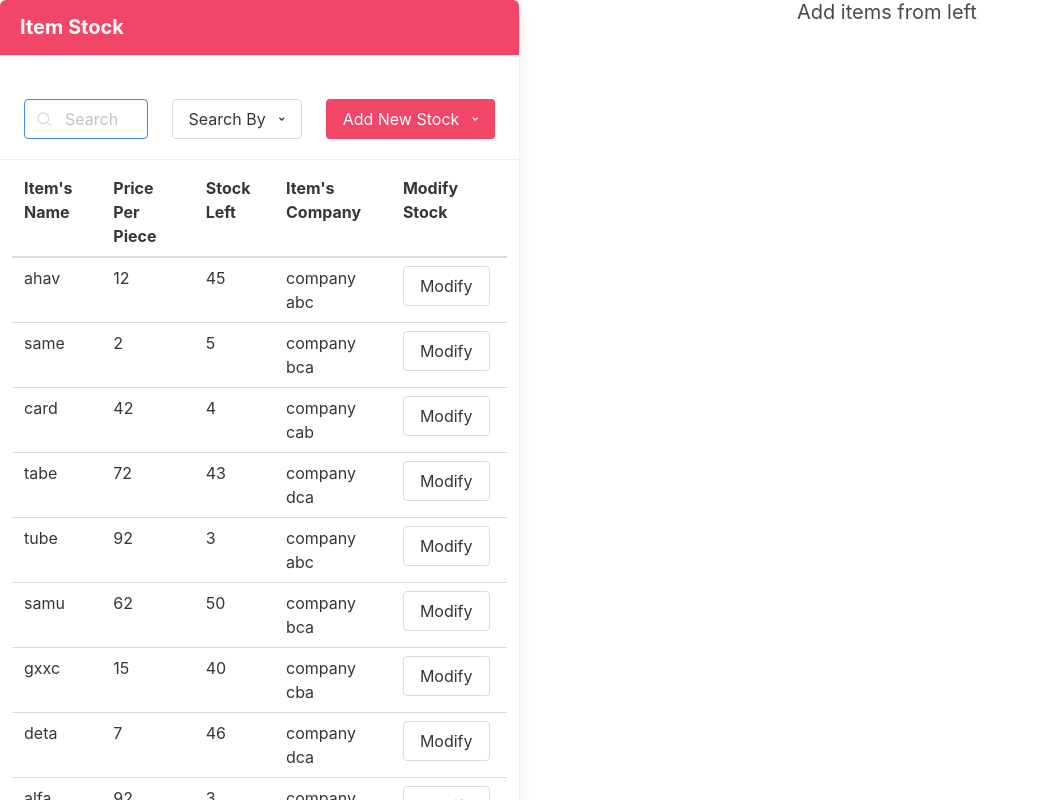
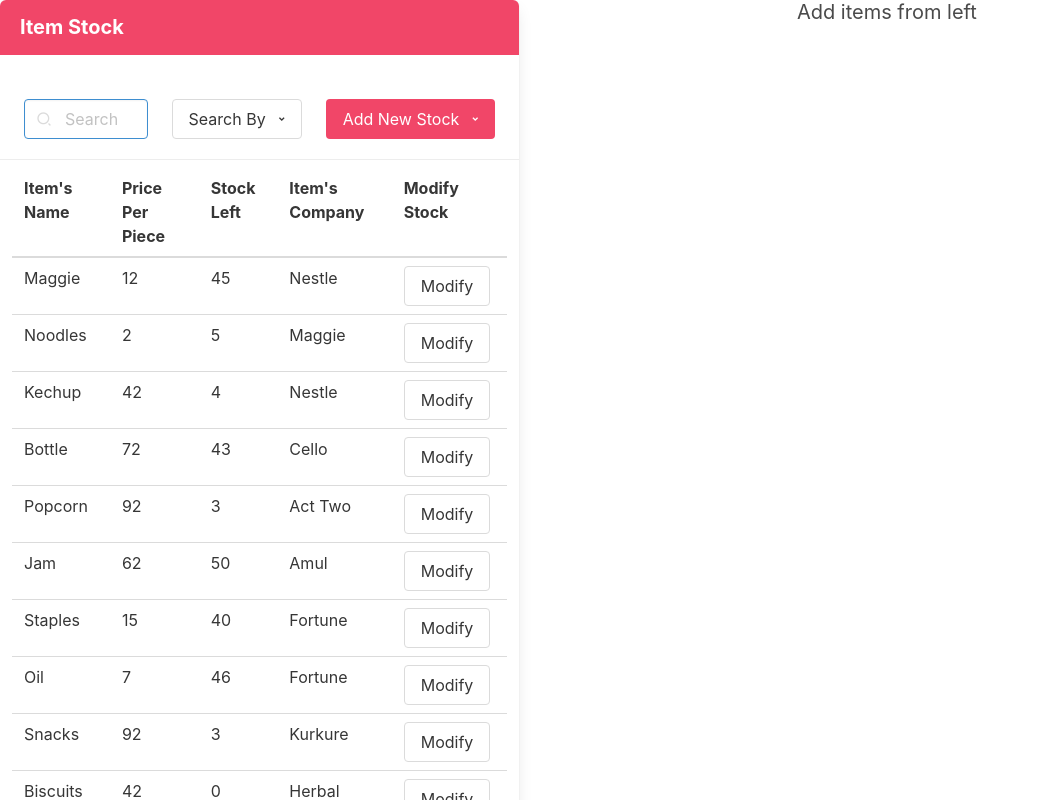
Before and after one commit to RishabhSharma333/RetailShop, an Angular app: page / in a window 1280 px wide. Shown: the top 800 px of the page, without its empty margins (0-1040 px from the left). Built offline with nearby package versions, Linux system fonts and the light colour scheme.

Commit message:
Update shop.component.ts

```diff
--- a/src/app/shop/shop.component.ts
+++ b/src/app/shop/shop.component.ts
@@ -36,17 +36,17 @@ export class ShopComponent implements OnInit {
     this.isModalActive=false;
     this.modalItem=false;
     this.items=new Map<string,any>();
-    this.items.set('ahav',{company:'company abc',pricePerPiece:12,stockLeft:45});
-    this.items.set('same',{company:'company bca',pricePerPiece:2,stockLeft:5});
-    this.items.set('card',{company:'company cab',pricePerPiece:42,stockLeft:4});
-    this.items.set('tabe',{company:'company dca',pricePerPiece:72,stockLeft:43});
-    this.items.set('tube',{company:'company abc',pricePerPiece:92,stockLeft:3});
-    this.items.set('samu',{company:'company bca',pricePerPiece:62,stockLeft:50});
-    this.items.set('gxxc',{company:'company cba',pricePerPiece:15,stockLeft:40});
-    this.items.set('deta',{company:'company dca',pricePerPiece:7,stockLeft:46});
-    this.items.set('alfa',{company:'company eac',pricePerPiece:92,stockLeft:3});
-    this.items.set('alfo',{company:'company dca',pricePerPiece:42,stockLeft:0});
-    this.items.set('beta',{company:'company fed',pricePerPiece:65,stockLeft:41});
+    this.items.set('Maggie',{company:'Nestle',pricePerPiece:12,stockLeft:45});
+    this.items.set('Noodles',{company:'Maggie',pricePerPiece:2,stockLeft:5});
+    this.items.set('Kechup',{company:'Nestle',pricePerPiece:42,stockLeft:4});
+    this.items.set('Bottle',{company:'Cello',pricePerPiece:72,stockLeft:43});
+    this.items.set('Popcorn',{company:'Act Two',pricePerPiece:92,stockLeft:3});
+    this.items.set('Jam',{company:'Amul',pricePerPiece:62,stockLeft:50});
+    this.items.set('Staples',{company:'Fortune',pricePerPiece:15,stockLeft:40});
+    this.items.set('Oil',{company:'Fortune',pricePerPiece:7,stockLeft:46});
+    this.items.set('Snacks',{company:'Kurkure',pricePerPiece:92,stockLeft:3});
+    this.items.set('Biscuits',{company:'Herbal',pricePerPiece:42,stockLeft:0});
+    this.items.set('Milk',{company:'Amul',pricePerPiece:65,stockLeft:41});
   }
 
   toggleModal(){
```
